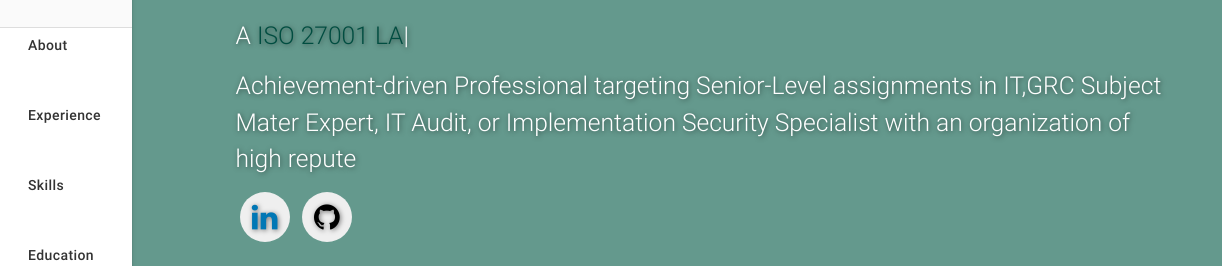
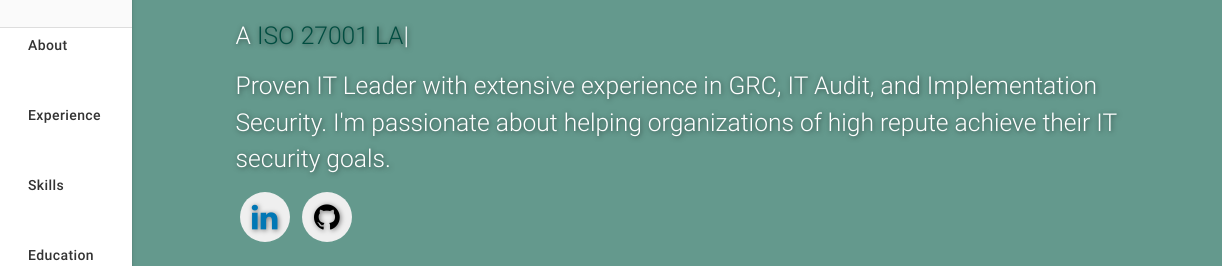
Before and after one commit to Rangambabt2006/rangambabt2006.github.io, a plain HTML site: page index.html in a window 1280 px wide. Shown: the part 133-399 px from the top of the page, 58-1280 px from the left. Drawn offline with nearby package versions, Linux system fonts and the light colour scheme.

Commit message:
Update index.html

```diff
--- a/index.html
+++ b/index.html
@@ -128,7 +128,7 @@
             <div class="caption">
               <h2>Hi, I'm <span class="teal">Rangarajan Balaguru.</span></h2>
               <h5 style="color:#fff">A <span class="typing" style="font-weight: 300; color:#004d40"></span></h5>
-              <h5>Achievement-driven Professional targeting Senior-Level assignments in IT,GRC Subject Mater Expert, IT Audit, or Implementation Security Specialist with an organization of high repute</h5>
+              <h5>Proven IT Leader with extensive experience in GRC, IT Audit, and Implementation Security. I'm passionate about helping organizations of high repute achieve their IT security goals.</h5>
             </div>
             <div class="social">
               <a href="https://www.linkedin.com/in/rangarajan-balaguru-6b722b76/" target="_blank">
```
